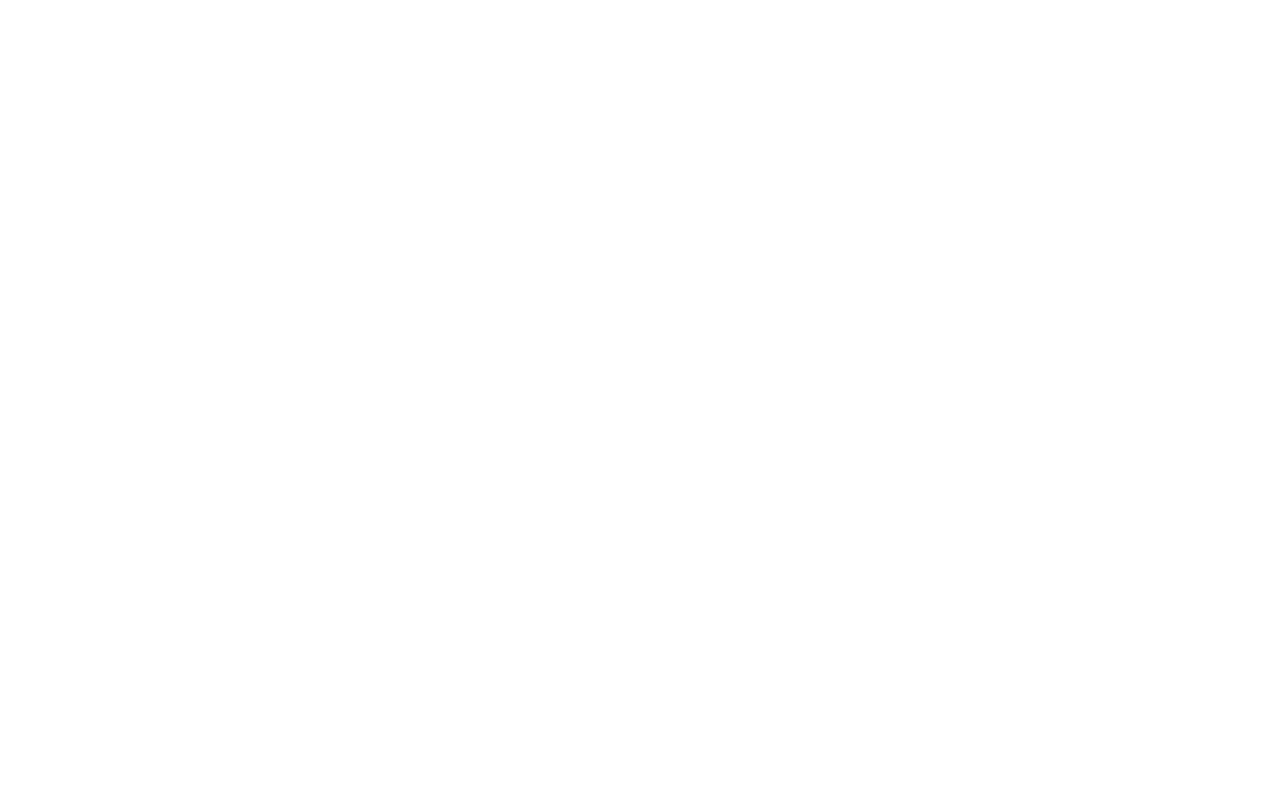
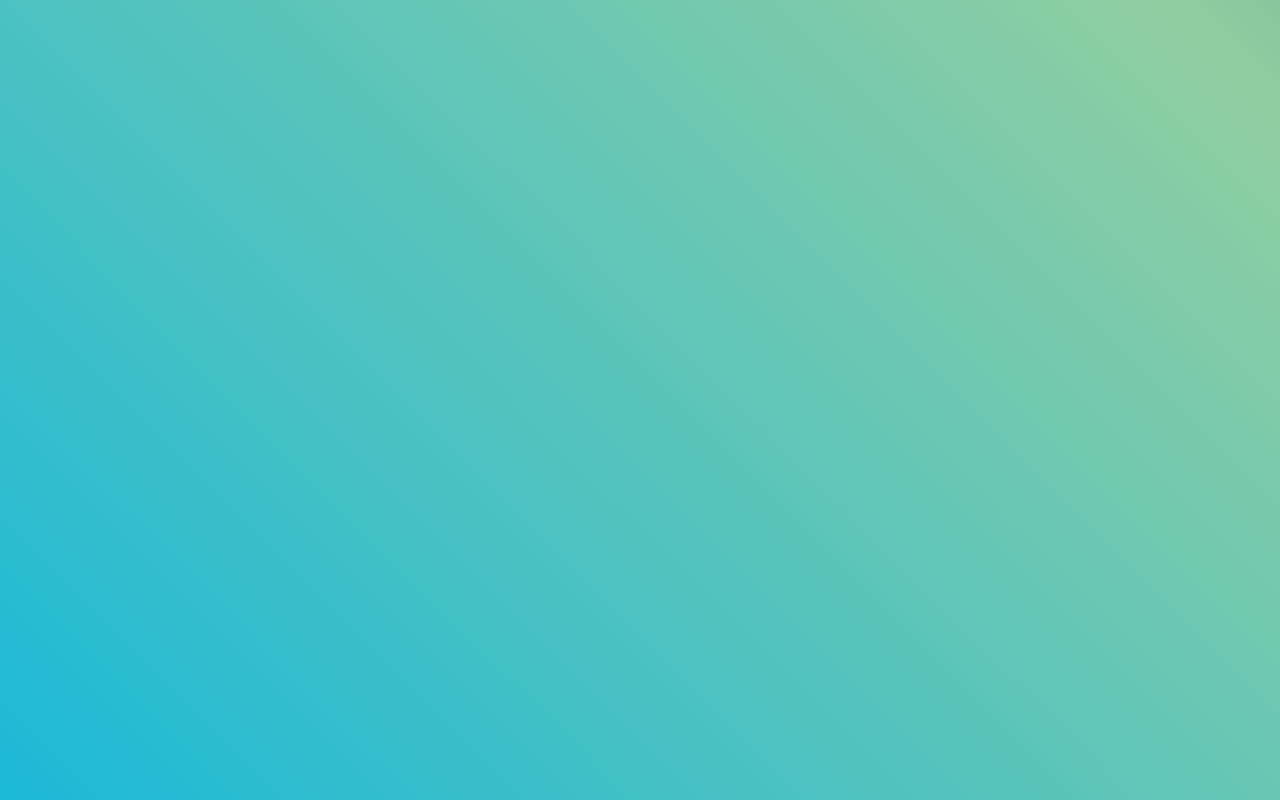
Before and after one commit to nlukestik/Moviemenda, a React (Create React App) app: page / in a window 1280 px wide. Built offline with nearby package versions, Linux system fonts and the light colour scheme.

Commit message:
Add animated gradient backgroundas main background

```diff
--- a/package.json
+++ b/package.json
@@ -6,6 +6,7 @@
     "@testing-library/jest-dom": "^5.15.0",
     "@testing-library/react": "^11.2.7",
     "@testing-library/user-event": "^12.8.3",
+    "node-sass": "^6.0.1",
     "react": "^17.0.2",
     "react-dom": "^17.0.2",
     "react-scripts": "4.0.3",
--- a/src/App.js
+++ b/src/App.js
@@ -1,3 +1,4 @@
+import "./App.scss"
 
 function App() {
   return (
--- /dev/null
+++ b/src/App.scss
@@ -0,0 +1,33 @@
+body {
+	height: 100vh;
+  width: 100%;
+  background: linear-gradient(45deg, #0d253f, #01b4e4, #90cea1, #0d253f);
+	background-size: 500%;
+	position: relative;
+	animation: change 30s ease-in-out infinite;
+	-webkit-animation: change 30s ease-in-out infinite;
+}
+
+@keyframes change {
+	0% {
+		background-position: 0 50%;
+	}
+	50% {
+		background-position: 100% 50%;
+	}
+	100% {
+		background-position: 0 50%;
+	}
+}
+
+@-webkit-keyframes change {
+	0% {
+		background-position: 0 50%;
+	}
+	50% {
+		background-position: 100% 50%;
+	}
+	100% {
+		background-position: 0 50%;
+	}
+}
```
Also changed, not shown: 1 other file (tests, documents, lock files or other folders).
